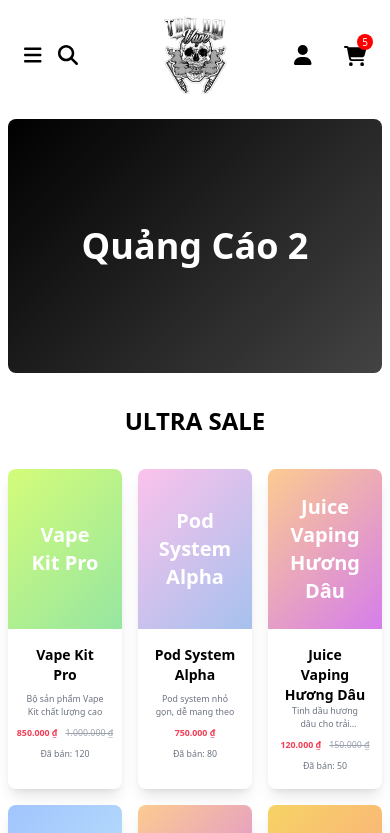
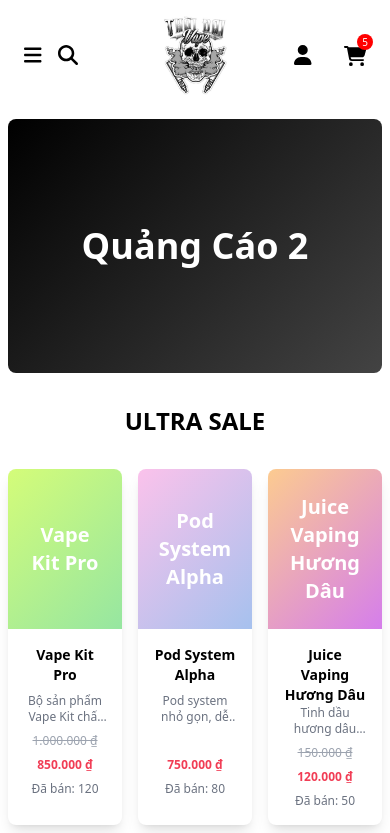
Before and after one commit to TruongKhanh23/thoidaivape, a Vue app: page / in a window 390 px wide. Shown: the top 833 px of the page. Built offline with nearby package versions, Linux system fonts and the light colour scheme; the HTML template or start-up script is replaced by a standard one.

Commit message:
TDV-022: Update ProductCard.vue

```diff
--- a/src/components/Products/ProductCard.vue
+++ b/src/components/Products/ProductCard.vue
@@ -17,22 +17,21 @@
         {{ product.name }}
       </h3>
 
-      <div class="text-[0.55rem] md:text-lg">
+      <div class="text-xs md:text-lg">
         <p class="text-gray-500 mb-2 line-clamp-2 min-h-[1.5rem]">
           {{ product.description }}
         </p>
 
-        <div class="flex flex-row space-x-2 items-center justify-center px-4 md:px-0">
-          <p v-if="product.discountedPrice" class="font-bold text-[#F13D55]">
-            {{ formatCurrency(product.discountedPrice) }}
-          </p>
-
+        <div class="flex flex-col space-y-2 sm:space-y-0 sm:flex-row sm:space-x-2 items-center justify-end sm:justify-center text-center px-4 md:px-0 min-h-[2.5rem]">
           <p
             :class="
               product.discountedPrice ? 'text-gray-400 line-through' : 'font-bold text-[#F13D55]'
             "
           >
             {{ formatCurrency(product.price) }}
+          </p>
+          <p v-if="product.discountedPrice" class="font-bold text-[#F13D55]">
+            {{ formatCurrency(product.discountedPrice) }}
           </p>
         </div>
 
```
